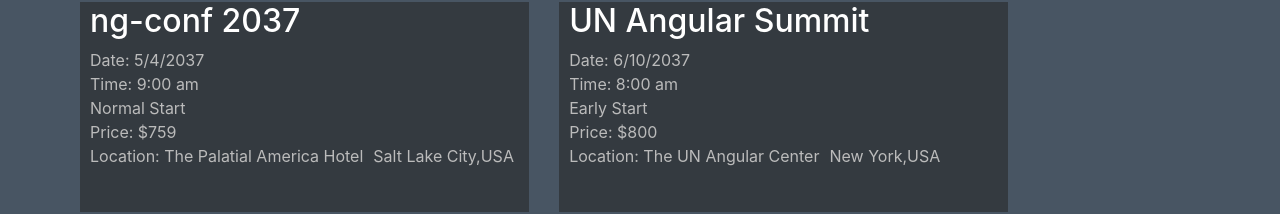
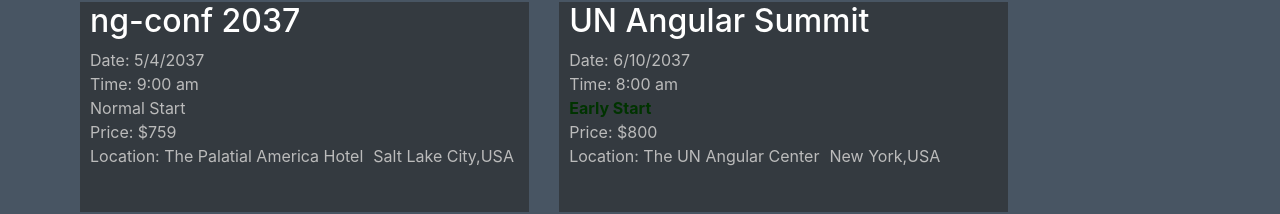
Before and after one commit to kontacthimanshu/angular-fundamentals, an Angular app in the folder event-hub/: page / in a window 1280 px wide. Shown: the part 365-579 px from the top of the page. Built offline with nearby package versions, Linux system fonts and the light colour scheme.

Commit message:
introduced ngClass to style elements

```diff
--- a/event-hub/src/app/events/event-thumbnail.component.html
+++ b/event-hub/src/app/events/event-thumbnail.component.html
@@ -2,7 +2,7 @@
     <h2>{{event?.name}}</h2>
     <div>Date: {{event?.date}}</div>
     <div>Time: {{event?.time}}</div>
-    <div [ngSwitch]="event?.time">
+    <div [ngSwitch]="event?.time" [ngClass]="getStartTimeClass()">
         <span *ngSwitchCase="'8:00 am'">Early Start</span>
         <span *ngSwitchCase="'10:00 am'">Late Start</span>
         <span *ngSwitchDefault>Normal Start</span>
--- a/event-hub/src/app/events/event-thumbnail.component.ts
+++ b/event-hub/src/app/events/event-thumbnail.component.ts
@@ -4,6 +4,8 @@ import { Component, Input, Output, EventEmitter } from '@angular/core';
     selector:'event-thumbnail',
     templateUrl:'./event-thumbnail.component.html',
     styles:[`
+        .green { color:#003300 !important; }
+        .bold { font-weight:bold; }
         .thumbnail { min-height: 210px; padding-left: 10px; background-color:#343a40; margin-bottom:10px; }
         .pad-left { margin-left: 10px; }
         .well div { color: #bbb; }
@@ -13,4 +15,10 @@ export class EventThumbnailComponent
 {
     @Input() event:any;
     @Output() eventClick = new EventEmitter();
+
+    getStartTimeClass()
+    {
+        const isEarlyStart = this.event && this.event.time === "8:00 am";
+        return {green: isEarlyStart, bold:isEarlyStart};
+    }
 }
```
